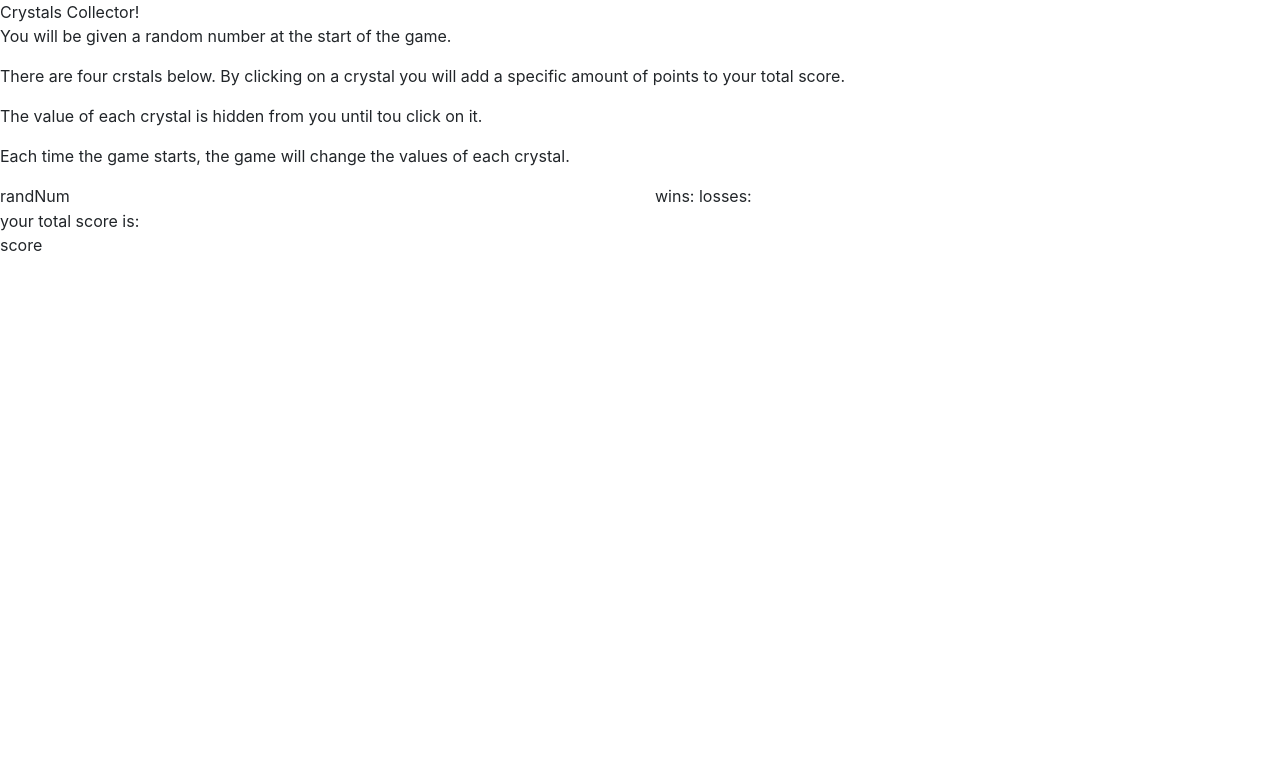
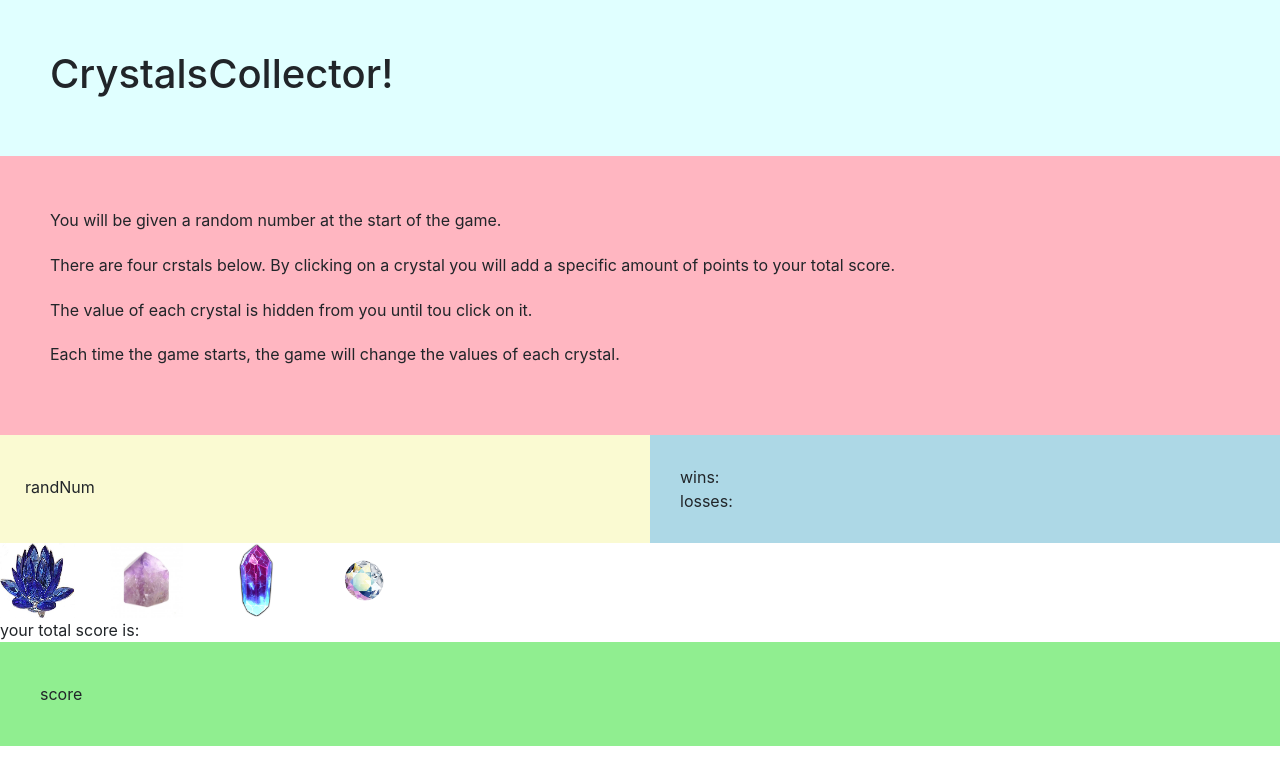
Before and after one commit to kevinspies/crystal-game, a plain HTML site: page index.html in a window 1280 px wide. Drawn offline with nearby package versions, Linux system fonts and the light colour scheme; files that its build step writes are made by us from their sources.

Commit message:
styling up my html wish some spicy padding, background color etc

```diff
--- a/assets/css/style.css
+++ b/assets/css/style.css
@@ -0,0 +1,22 @@
+#winlossbox{
+    padding: 30px;
+    background-color: lightblue;
+    width: 50px;
+}
+#scorebox{
+ padding: 40px;
+ background-color: lightgreen;
+}
+#instructionsbox{
+    background-color: lightpink;
+    line-height: 1.8;
+    padding: 50px;
+}
+#titlebox{
+    padding: 50px;
+    background-color: lightcyan;
+}
+#randnumbox{
+    padding: 40px;
+    background-color: lightgoldenrodyellow;
+}
--- a/index.html
+++ b/index.html
@@ -9,16 +9,16 @@
     <!-- Added a link to Bootstrap-->
     <link rel="stylesheet" href="https://maxcdn.bootstrapcdn.com/bootstrap/4.0.0/css/bootstrap.min.css">
     <!-- Added a link to our external stylesheet-->
-    <link rel="stylesheet" href="style.css">
+    <link rel="stylesheet" href="assets/css/style.css">
 </head>
 
 <body>
 
-    <div>
-        Crystals Collector!
+    <div id="titlebox">
+        <h1>CrystalsCollector!</h1>
     </div>
 
-    <div>
+    <div id="instructionsbox">
         <p>You will be given a random number at the start of the game.</p>
         <p>There are four crstals below. By clicking on a crystal you will add a specific
             amount of points to your total score.</p>
@@ -27,27 +27,29 @@
     </div>
 
     <div class="row">
-        <div class="col">
+        <div class="col" id="randnumbox">
             randNum
         </div>
-        <div class="col">
+        <div class="col" id="winlossbox">
             wins:
+            <br>
             losses:
         </div>
     </div>
 
     <div class="row">
-        <div class="col">
+        <div class="col-1">
             <!--crystal image here-->
+            <img src="assets/images/crystal1.jpg" alt=crystal1 height="75" width="75">
         </div>
-        <div class="col">
-            <!--crystal image here-->
+        <div class="col-1">
+            <img src="assets/images/crystal2.jpg" alt=crystal1 height="75" width="75">
         </div>
-        <div class="col">
-            <!--crystal image here-->
+        <div class="col-1">
+            <img src="assets/images/crystal3.jpg" alt=crystal1 height="75" width="75">
         </div>
-        <div class="col">
-            <!--crystal image here-->
+        <div class="col-1">
+            <img src="assets/images/crystal4.jpg" alt=crystal1 height="75" width="75">
         </div>
     </div>
 
@@ -55,7 +57,7 @@
         your total score is:
     </div>
 
-    <div>
+    <div id="scorebox">
         score
     </div>
 
```
